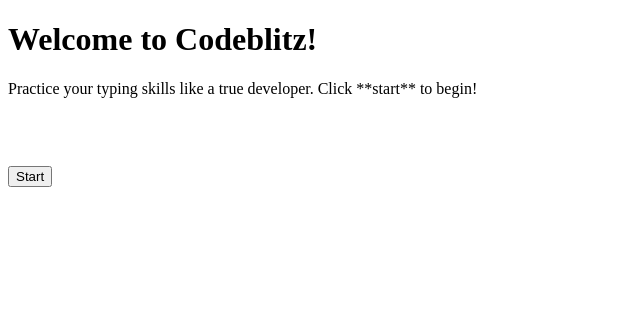
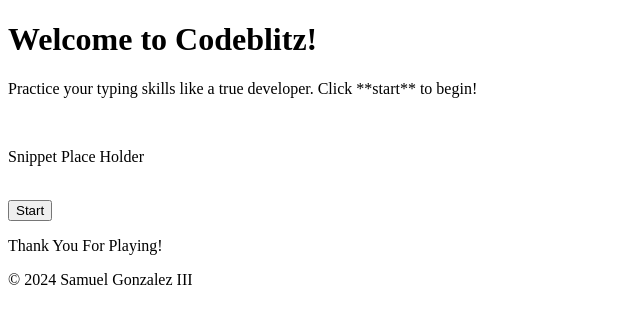
Before and after one commit to SammyG951/Codeblitz, a React (Create React App) app: page / in a window 1280 px wide. Shown: the top 324 px of the page, without its empty margins (0-640 px from the left). Built offline with nearby package versions, Linux system fonts and the light colour scheme.

Commit message:
Basic Parsing for React Components

```diff
--- a/src/components/App.jsx
+++ b/src/components/App.jsx
@@ -1,25 +1,34 @@
 import React from "react";
-
-
+import Welcome from "./partials/Welcome.jsx";
+import Snippet from "./partials/Snippet.jsx";
+import Message from "./partials/Message.jsx";
+import Footer from "./partials/Footer.jsx";
 
 function App(){
+
     return (
         <div>
-            <h1>Welcome to Codeblitz!</h1>
-            <p>Practice your typing skills like a true developer. Click **start** to begin!</p>
+
+            <Welcome/>
 
             <br />
 
-            <p id="snippet"></p>
-            <p id="message"></p>
-            <p id="time"></p>
+            <Snippet />
+            <Message />
 
             <br />
 
             <div>
-                <input type="hidden" aria-label="current word" id="typed=value" />
-                <button type="button" id="start">Start</button>
+                <input
+                id="typed-value"
+                type="hidden"
+                aria-label="current word"/>
+                <button
+                id="start"
+                type="button">Start</button>
             </div>
+
+            <Footer />
         </div>
     );
 }
--- /dev/null
+++ b/src/components/partials/Footer.jsx
@@ -0,0 +1,13 @@
+import React from "react";
+
+function Footer(){
+    let year = new Date().getFullYear()
+    return(
+        <footer>
+            <p>Thank You For Playing!</p>
+            <p>© {year} Samuel Gonzalez III</p>
+        </footer>
+    );
+}
+
+export default Footer;
--- /dev/null
+++ b/src/components/partials/Message.jsx
@@ -0,0 +1,12 @@
+import React from "react";
+
+function Message(){
+    return(
+        <div>
+            <p id="message"></p>
+            <p id="time"></p>
+        </div>
+    );
+}
+
+export default Message;
--- /dev/null
+++ b/src/components/partials/Snippet.jsx
@@ -0,0 +1,9 @@
+import React from "react";
+
+function Snippet(){
+    return (
+        <p>Snippet Place Holder</p>
+    );
+}
+
+export default Snippet;
--- /dev/null
+++ b/src/components/partials/Welcome.jsx
@@ -0,0 +1,12 @@
+import React from "react";
+
+function Welcome() {
+    return(
+        <div>
+            <h1>Welcome to Codeblitz!</h1>
+            <p>Practice your typing skills like a true developer. Click **start** to begin!</p>
+        </div>
+    );
+}
+
+export default Welcome;
```
